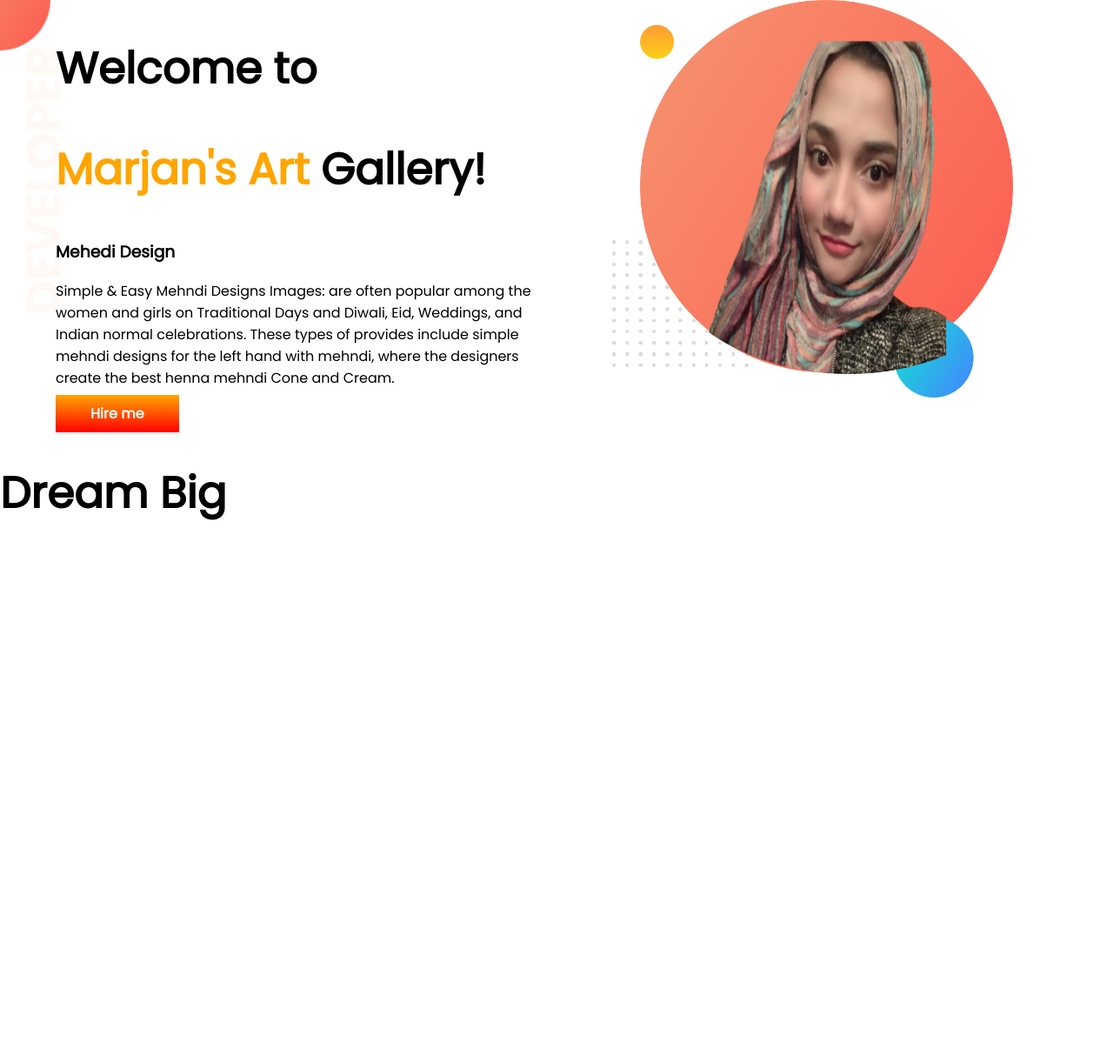
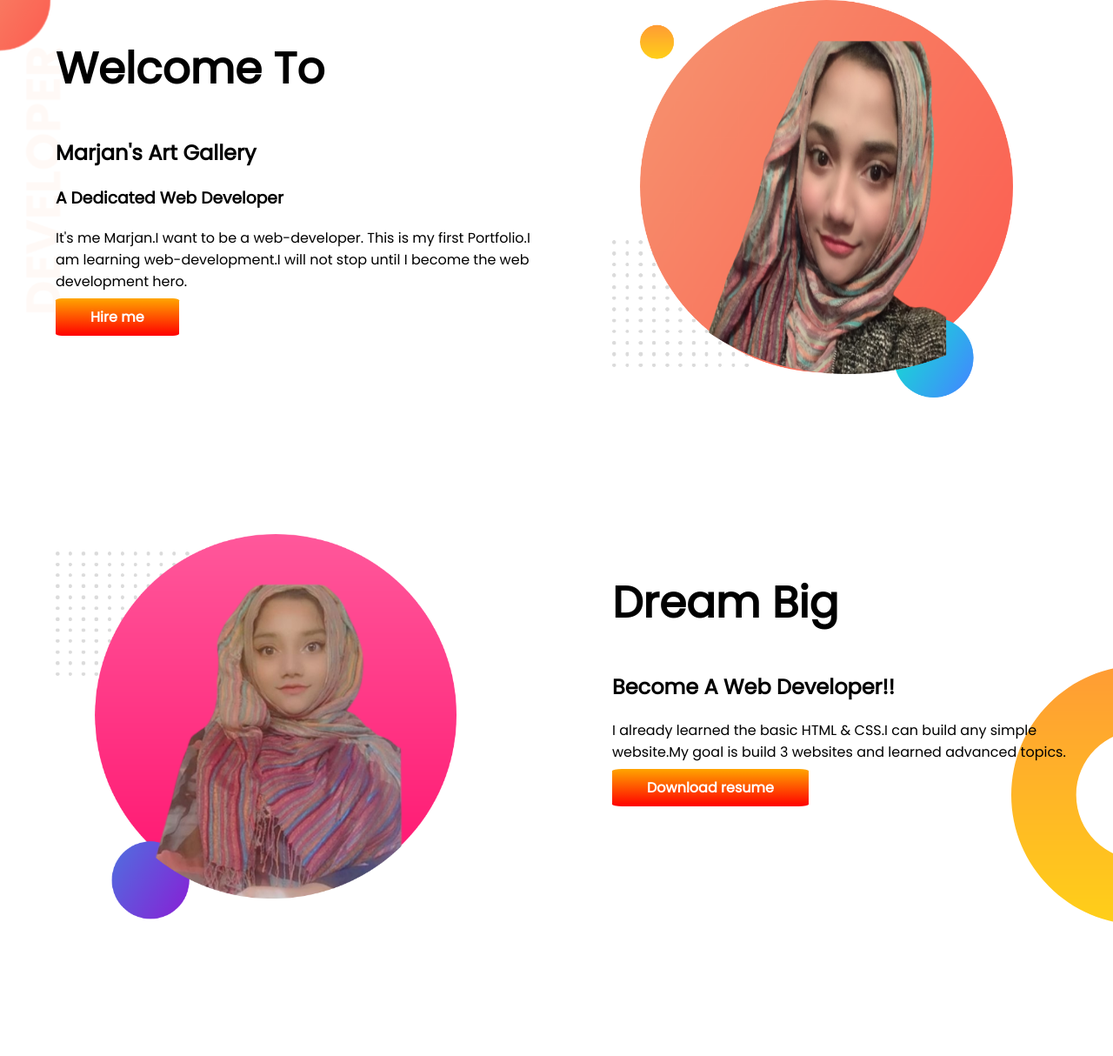
Before and after one commit to Marjan34/portfolio-1, a plain HTML site: page images/h1.html in a window 1280 px wide. Shown: the whole page at 87% size. Before the commit the page ends 800 px from the top, so only its background shows below. Drawn offline with Linux system fonts and the light colour scheme.

Commit message:
portfolio

```diff
--- a/images/h1.css
+++ b/images/h1.css
@@ -1,32 +1,35 @@
+body {
+  font-family: 'Poppins', sans-serif;
+  margin: 0;
+}
 section {
   display: flex;
+  padding-bottom: 150px;
+}
+h1 {
+  font-size: 50px;
+}
+.hw {
+  width: 50%;
+  padding-left: 5%;
+}
+.hw img {
+  width: 80%;
+}
+.link {
+  text-decoration: none;
+  background-image: linear-gradient(orange, red);
+  color: white;
+  font-weight: 700;
+  padding: 10px 40px;
+  border-radius: 5%;
 }
 .top-banner {
   background-image: url(top-banner.png);
   background-repeat: no-repeat;
 }
-body {
-  font-family: 'Poppins', sans-serif;
-  margin: 0;
+.top {
+  background-image: url(dream-bg.png);
+  background-repeat: no-repeat;
+  background-position: right;
 }
-h1 {
-  font-size: 50px;
-}
-.org {
-  color: orange;
-}
-.half {
-  width: 50%;
-  padding-left: 5%;
-}
-
-.half img {
-  width: 80%;
-}
-a {
-  text-decoration: none;
-  background-image: linear-gradient(orange, red);
-  padding: 10px 40px;
-  color: white;
-  font-weight: 700;
-}
--- a/images/h1.html
+++ b/images/h1.html
@@ -15,30 +15,43 @@
   </head>
   <body>
     <section class="top-banner">
-      <div class="half">
-        <h1>Welcome to</h1>
-        <h1><span class="org">Marjan's Art</span> Gallery!</h1>
-        <h3>Mehedi Design</h3>
+      <div class="hw">
+        <h1>Welcome To</h1>
+        <h2><span class="art">Marjan's Art</span> Gallery</h2>
+        <h3>A Dedicated Web Developer</h3>
         <p>
-          Simple & Easy Mehndi Designs Images: are often popular among the women
-          and girls on Traditional Days and Diwali, Eid, Weddings, and Indian
-          normal celebrations. These types of provides include simple mehndi
-          designs for the left hand with mehndi, where the designers create the
-          best henna mehndi Cone and Cream.
+          It's me Marjan.I want to be a web-developer. This is my first
+          Portfolio.I am learning web-development.I will not stop until I become
+          the web development hero.
         </p>
         <a
           href="https://www.linkedin.com/in/bibi-marjan-33a831204/"
-          target="blank"
+          class="link"
+          target="-blank"
           >Hire me</a
         >
       </div>
-      <div class="half">
-        <img src="marjan.png" alt="pic" />
+      <div class="hw">
+        <img src="marjan.png" alt="image" />
       </div>
     </section>
-    <section class="drm">
-      <h1>Dream Big</h1>
-      <h3></h3>
+    <section class="top">
+      <div class="hw">
+        <img src="my-bg2.png" alt="img" />
+      </div>
+      <div class="hw">
+        <h1>Dream Big</h1>
+        <h2>Become A Web Developer!!</h2>
+        <p>
+          I already learned the basic HTML & CSS.I can build any simple
+          website.My goal is build 3 websites and learned advanced topics.
+        </p>
+        <a
+          href="https://github.com/Marjan34/portfolio-1/commits/main"
+          class="link"
+          >Download resume</a
+        >
+      </div>
     </section>
   </body>
 </html>
```
Also changed, not shown: index.html (line endings or trailing spaces).
